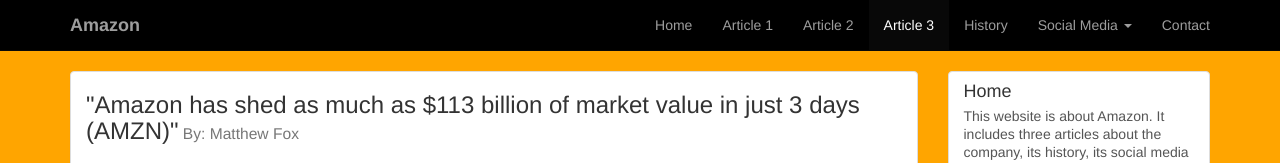
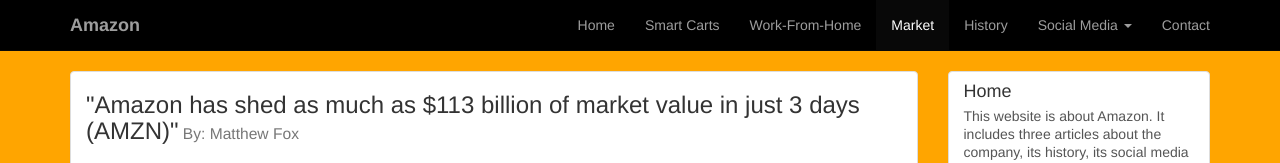
Before and after one commit to Arnav600/bootstrap, a plain HTML site: page article3.html in a window 1280 px wide. Shown: the top 163 px of the page. Drawn offline with nearby package versions, Linux system fonts and the light colour scheme.

Commit message:
Update article3.html

```diff
--- a/article3.html
+++ b/article3.html
@@ -20,9 +20,9 @@
             <div class = "collapse navbar-collapse navHeaderCollapse">
                <ul class = "nav navbar-nav navbar-right">
                   <li><a href = "index.html">Home</a></li>
-                  <li><a href = "article1.html">Article 1</a></li>
-                  <li><a href = "article2.html">Article 2</a></li>
-                  <li class = "active"><a href = "article3.html">Article 3</a></li>
+                  <li><a href = "article1.html">Smart Carts</a></li>
+                  <li><a href = "article2.html">Work-From-Home</a></li>
+                  <li class = "active"><a href = "article3.html">Market</a></li>
                   <li><a href = "history.html">History</a></li>
                   <li class = "dropdown">
                      <a href = "#" class = "dropdown-toggle" data-toggle = "dropdown">Social Media <b class = "caret"></b></a>
```
